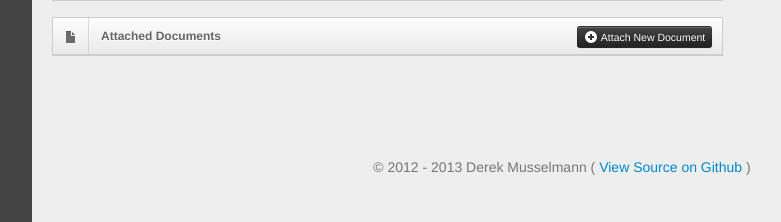
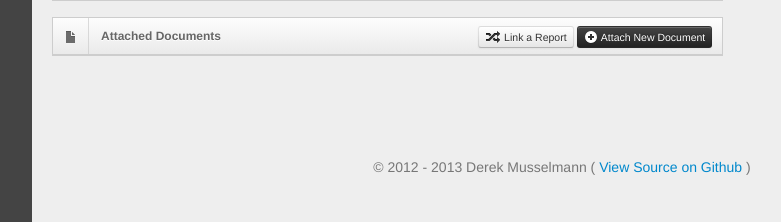
Before and after one commit to disflux/django-mtr, a Django app: template templates/reports/report.html in a window 1280 px wide. Shown: the part 778-1000 px from the top of the page, without its empty margins (188-969 px from the left). Run offline with Django 3.2, Linux system fonts and the light colour scheme; the template is opened without the code that fills it, so the values that code supplies are empty; some libraries are stand-ins or nearby versions.

Commit message:
minor bug fixes

```diff
--- a/orders/models.py
+++ b/orders/models.py
@@ -14,7 +14,7 @@ class Customer(models.Model):
 class Order(models.Model):
     customer = models.ForeignKey(Customer)
     customer_po = models.CharField(max_length=32)
-    order_number = models.CharField(max_length=16)
+    order_number = models.CharField(max_length=16, unique=True)
     line_items = models.ManyToManyField('OrderLineItem', related_name='order_line_items', null=True, blank=True)
     documents = models.ManyToManyField(Document, related_name='order_documents', null=True, blank=True)
     created_by = models.ForeignKey(User, null=True)
--- a/reports/models.py
+++ b/reports/models.py
@@ -29,6 +29,9 @@ class Report(models.Model):
     linked_reports = models.ManyToManyField('Report',
                                             related_name='report_links',
                                             null=True, blank=True)
+
+    class Meta:
+        ordering = ('lot_number', )
 
     def __unicode__(self):
         return "%s - %s" % (self.lot_number, self.part_number)
--- a/search/views.py
+++ b/search/views.py
@@ -19,7 +19,7 @@ def results(request):
     searchform = SearchForm(request.GET)
 
     if not "q" in request.GET:
-        return redirect('search.views.index')
+        return render_to_response('search/search.html', context_instance=RequestContext(request))
 
     if searchform.is_valid():
         q = searchform.cleaned_data['q']
--- a/templates/reports/report.html
+++ b/templates/reports/report.html
@@ -232,7 +232,8 @@ Lot # {{ report.lot_number }}
                 </span>
                 <h5>Attached Documents</h5>
                 <div class="buttons">
-                    <a class="btn btn-inverse btn-mini tip-left" title="Attach a New Document" href="#new_document-modal" data-toggle="modal"><i class="icon-plus-sign icon-white"></i> Attach New Document</a>
+                    <a class="btn btn-mini tip-top" title="Link a Report" href="#link_report-modal" data-toggle="modal"><i class="icon-random"></i> Link a Report</a>
+                    <a class="btn btn-inverse btn-mini tip-top" title="Attach a New Document" href="#new_document-modal" data-toggle="modal"><i class="icon-plus-sign icon-white"></i> Attach New Document</a>
                 </div>
             </div>
             <div class="widget-content nopadding">
@@ -243,7 +244,7 @@ Lot # {{ report.lot_number }}
                             <td>
                                 {% thumbnail d.document.file "100x200" as im %}
                                 <center>
-                                    <a target="_blank" href="{{ d.file.url }}">
+                                    <a target="_blank" href="{{ d.document.file.url }}">
                                         <img src="{{ im.url }}" width="{{ im.width }}" height="{{ im.height }}" />
                                     </a>
                                     <br /><br />
@@ -275,7 +276,7 @@ Lot # {{ report.lot_number }}
                                     </tr>
                                     <tr>
                                         <td colspan="2" style="text-align:center;">
-                                            <a class="btn btn-mini tip-top" title="Download/Print Document" href="{{ d.file.url }}" ><i class="icon-print"></i> Print Document</a>
+                                            <a class="btn btn-mini tip-top" title="Download/Print Document" href="{{ d.document.file.url }}" ><i class="icon-print"></i> Print Document</a>
                                             <a class="open-email-doc-modal btn btn-mini tip-top" data-id="{{ d.id }}" data-toggle="modal" title="Email Document">
                                                 <i class="icon-envelope"></i> Email Document
                                             </a>
--- a/templates/search/search.html
+++ b/templates/search/search.html
@@ -2,7 +2,7 @@
 
 {% block breadcrumb_links %}
 <a href="#"><i class="icon-search"></i> Search</a>
-<a href="#">"<em>{{ searchterm }}</em>"</a>
+<a href="#">"<em>{{ query }}</em>"</a>
 {% endblock %}
 
 {% block page_title %}
@@ -21,7 +21,7 @@ Search
         			<div class="control-group">
 
         				<div class="input-append">
-        					<input class="offset8 input-large" type="text" name="q" placeholder="{{ query }}"/>
+        					<input class="offset8 input-large" type="text" name="q" value="{{ query }}" placeholder="{{ query }}"/>
         					<button class="btn" type="submit" value="Search" /><i class="icon-search"></i>
         				</div>
         			</div>
```
